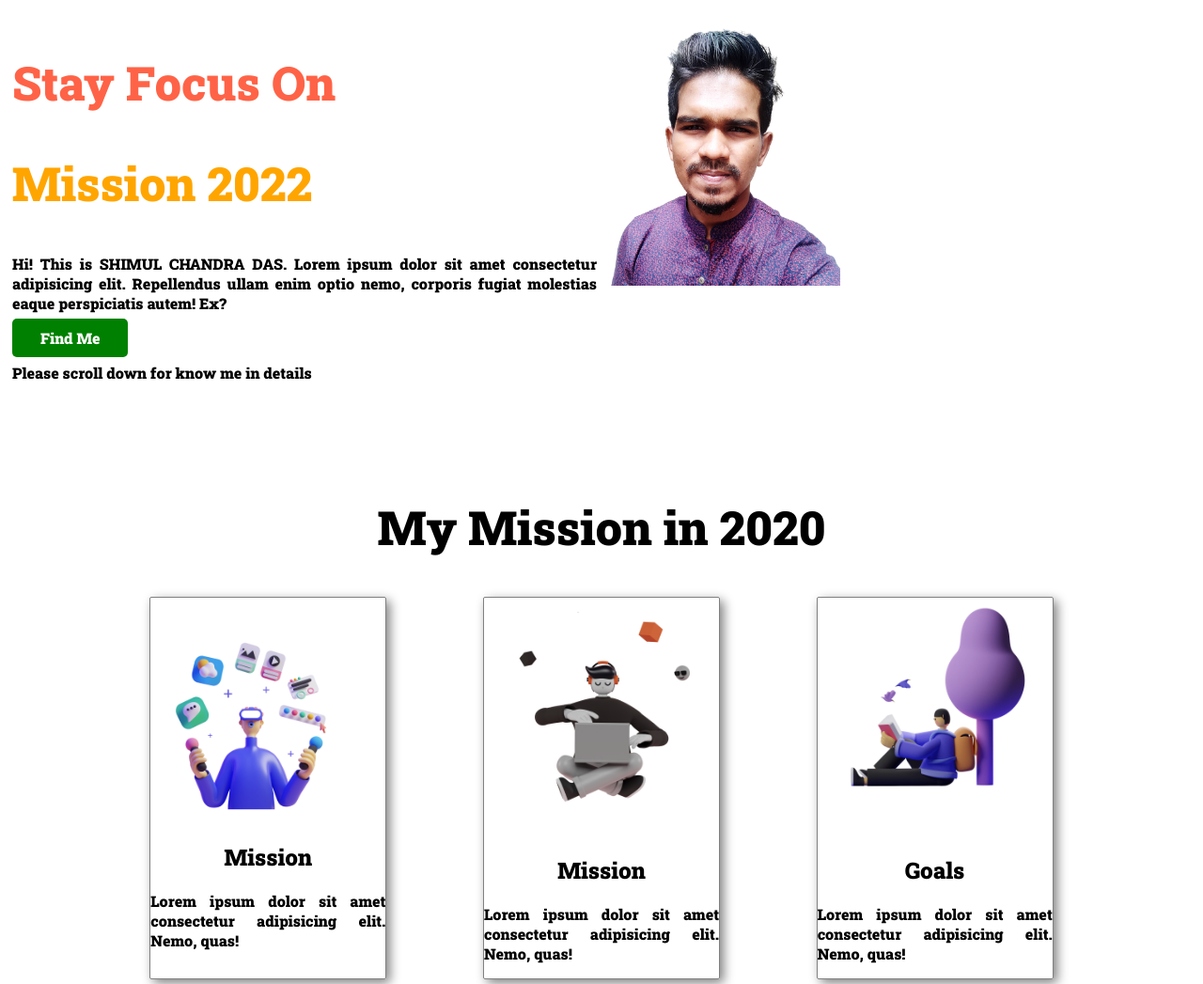
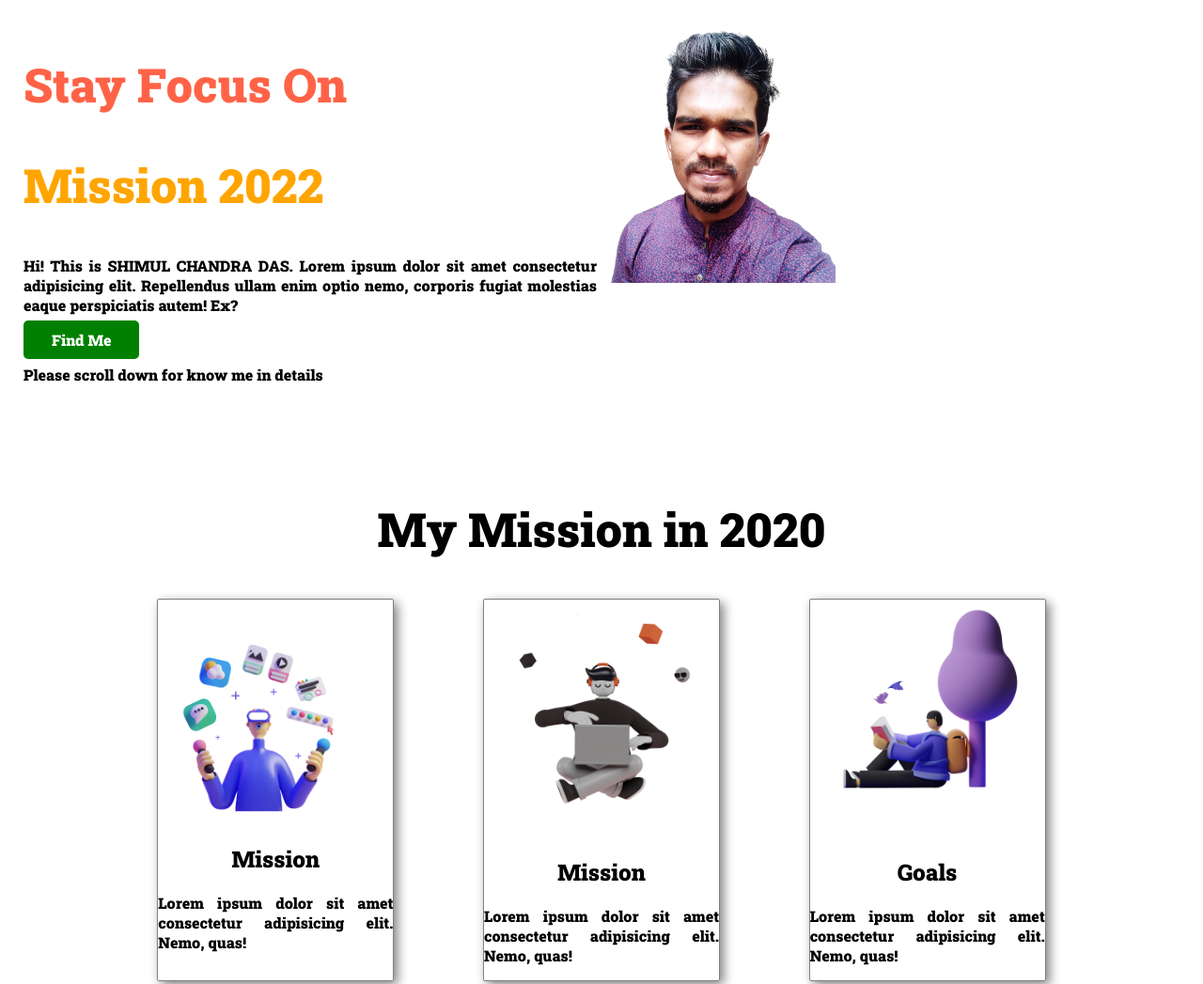
Before and after one commit to ShimulChandraDas/portfolio-site, a plain HTML site: page index.html in a window 1280 px wide. Shown: the top 1047 px of the page at 94% size. Drawn offline with Linux system fonts and the light colour scheme.

Commit message:
Rready-structur

```diff
--- a/style.css
+++ b/style.css
@@ -3,6 +3,8 @@ body{
     font-family: 'Quicksand', sans-serif;
     font-family: 'Roboto', sans-serif;
     font-family: 'Roboto Slab', serif;
+    margin: 0;
+    padding: 10px 20px 0 20px;
 }
 p{
     text-align: justify;
@@ -70,4 +72,5 @@ img{
 .foot-note{
     text-align: center;
     background-color: rgba(5, 75, 15, 0.336);
+    padding-bottom: 0;
 }
```
